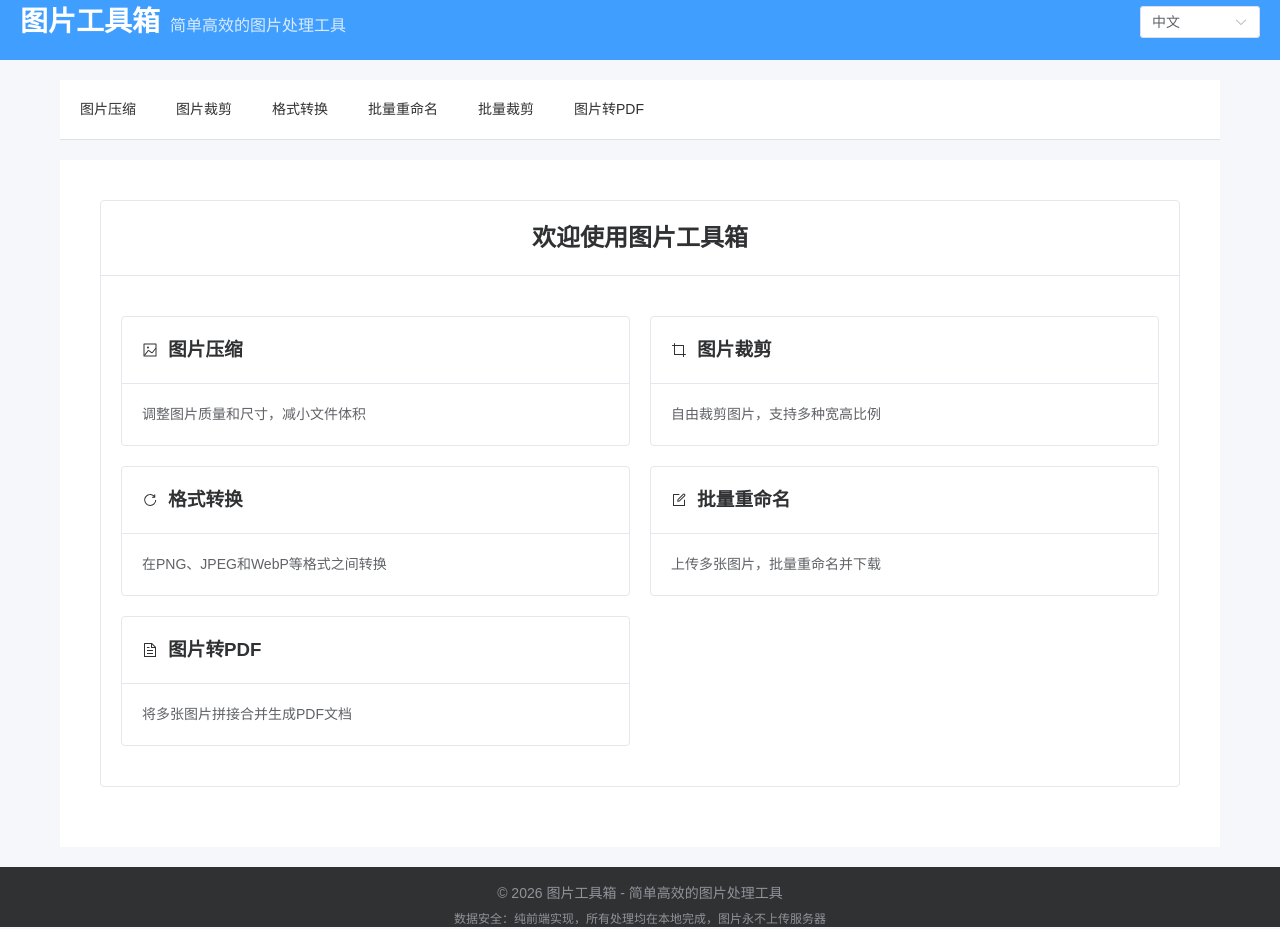
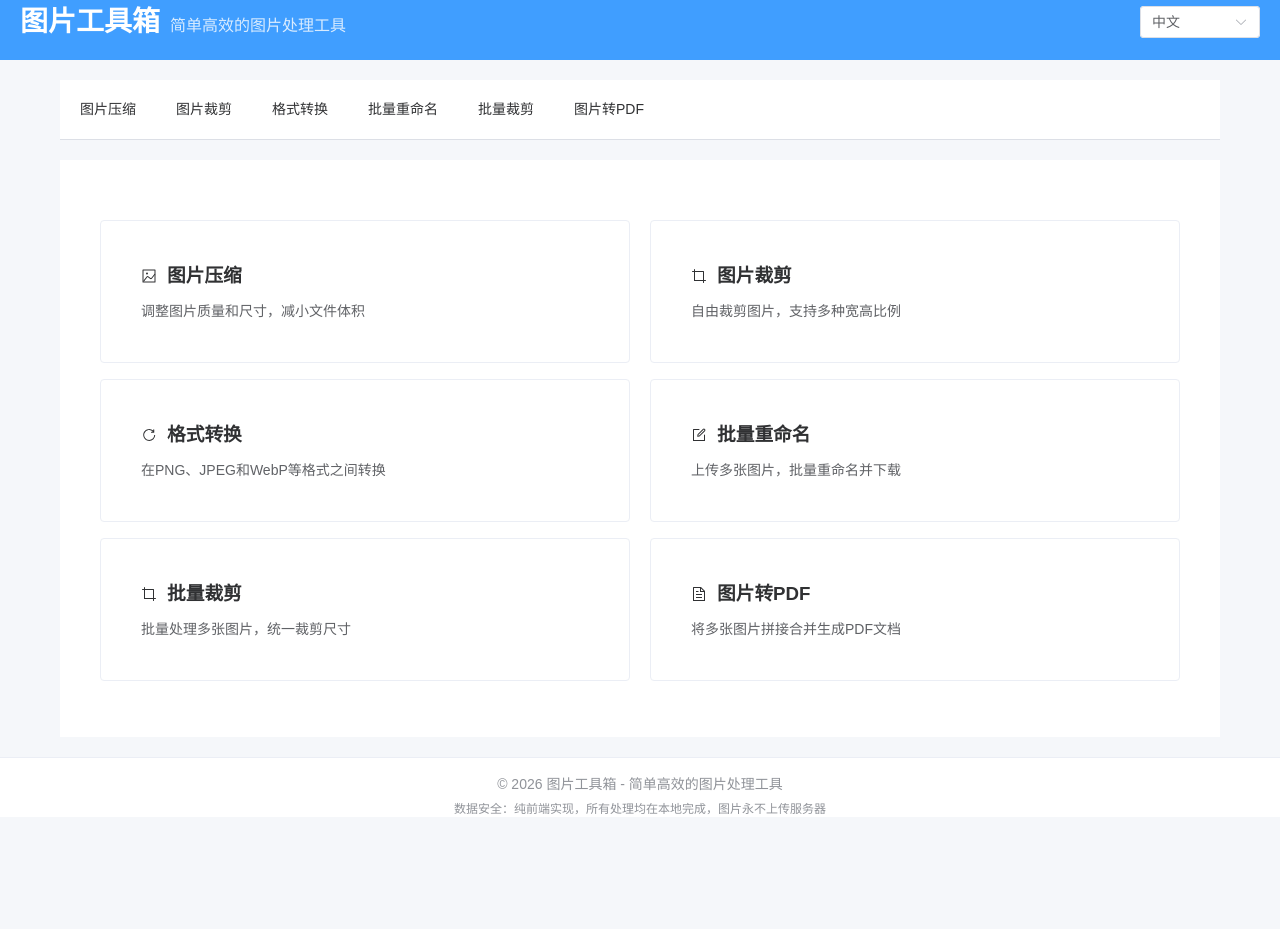
Before and after one commit to xxxeuniii/PicKit, a Vue app: page / in a window 1280 px wide. After the commit the page ends 819 px from the top, so only its background shows below. Built offline with nearby package versions, Linux system fonts and the light colour scheme.

Commit message:
优化首页样式：卡片布局、边距调整

```diff
--- a/css/style.css
+++ b/css/style.css
@@ -169,11 +169,12 @@ body {
 
 /* 页脚样式 */
 .el-footer {
-    background-color: #303133;
+    background-color: #ffffff;
     color: #909399;
     text-align: center;
     padding: 15px;
     font-size: 14px;
+    border-top: 1px solid #ebeef5;
 }
 
 /* 响应式调整 */
--- a/src/App.vue
+++ b/src/App.vue
@@ -133,11 +133,12 @@ body {
 
 /* 页脚样式 */
 .el-footer {
-  background-color: #303133;
+  background-color: #ffffff;
   color: #909399;
   text-align: center;
   padding: 15px;
   font-size: 14px;
+  border-top: 1px solid #ebeef5;
 }
 
 .el-footer .security-tip {
--- a/src/locales/en.js
+++ b/src/locales/en.js
@@ -27,6 +27,10 @@ export default {
       rename: {
         title: 'Batch Rename',
         description: 'Upload multiple images, rename them in batch and download'
+      },
+      batchCrop: {
+        title: 'Batch Crop',
+        description: 'Process multiple images in batch with unified crop size'
       },
       pdf: {
         title: 'Images to PDF',
--- a/src/locales/ja.js
+++ b/src/locales/ja.js
@@ -27,6 +27,10 @@ export default {
       rename: {
         title: '一括リネーム',
         description: '複数の画像をアップロードし、一括でリネームしてダウンロード'
+      },
+      batchCrop: {
+        title: '一括トリミング',
+        description: '複数の画像を一括処理し、統一したサイズでトリミング'
       },
       pdf: {
         title: '画像をPDFに',
--- a/src/locales/zh.js
+++ b/src/locales/zh.js
@@ -27,6 +27,10 @@ export default {
       rename: {
         title: '批量重命名',
         description: '上传多张图片，批量重命名并下载'
+      },
+      batchCrop: {
+        title: '批量裁剪',
+        description: '批量处理多张图片，统一裁剪尺寸'
       },
       pdf: {
         title: '图片转PDF',
--- a/src/views/HomeView.vue
+++ b/src/views/HomeView.vue
@@ -1,73 +1,68 @@
 <template>
   <div class="home-container">
-    <el-card shadow="never">
-      <template #header>
-        <div class="card-header">
-          <h2>{{ $t('home.welcome') }}</h2>
-        </div>
-      </template>
     <div class="feature-list">
       <el-row :gutter="20">
         <el-col :span="12" :xs="24" :sm="12" :md="12" :lg="12">
-            <el-card shadow="hover" @click="$router.push('/compress')">
-              <template #header>
+          <el-card shadow="never" class="feature-card" @click="$router.push('/compress')">
             <div class="feature-header">
               <el-icon><Picture /></el-icon>
               <h3>{{ $t('home.features.compress.title') }}</h3>
             </div>
-              </template>
             <div class="feature-description">
               {{ $t('home.features.compress.description') }}
             </div>
           </el-card>
         </el-col>
         <el-col :span="12" :xs="24" :sm="12" :md="12" :lg="12">
-            <el-card shadow="hover" @click="$router.push('/crop')">
-              <template #header>
+          <el-card shadow="never" class="feature-card" @click="$router.push('/crop')">
             <div class="feature-header">
               <el-icon><Crop /></el-icon>
               <h3>{{ $t('home.features.crop.title') }}</h3>
             </div>
-              </template>
             <div class="feature-description">
               {{ $t('home.features.crop.description') }}
             </div>
           </el-card>
         </el-col>
         <el-col :span="12" :xs="24" :sm="12" :md="12" :lg="12">
-            <el-card shadow="hover" @click="$router.push('/convert')">
-              <template #header>
+          <el-card shadow="never" class="feature-card" @click="$router.push('/convert')">
             <div class="feature-header">
               <el-icon><RefreshRight /></el-icon>
               <h3>{{ $t('home.features.convert.title') }}</h3>
             </div>
-              </template>
             <div class="feature-description">
               {{ $t('home.features.convert.description') }}
             </div>
           </el-card>
         </el-col>
         <el-col :span="12" :xs="24" :sm="12" :md="12" :lg="12">
-            <el-card shadow="hover" @click="$router.push('/rename')">
-              <template #header>
+          <el-card shadow="never" class="feature-card" @click="$router.push('/rename')">
             <div class="feature-header">
               <el-icon><Edit /></el-icon>
               <h3>{{ $t('home.features.rename.title') }}</h3>
             </div>
-              </template>
             <div class="feature-description">
               {{ $t('home.features.rename.description') }}
             </div>
           </el-card>
         </el-col>
         <el-col :span="12" :xs="24" :sm="12" :md="12" :lg="12">
-            <el-card shadow="hover" @click="$router.push('/pdf')">
-              <template #header>
+          <el-card shadow="never" class="feature-card" @click="$router.push('/batch-crop')">
+            <div class="feature-header">
+              <el-icon><Crop /></el-icon>
+              <h3>{{ $t('home.features.batchCrop.title') }}</h3>
+            </div>
+            <div class="feature-description">
+              {{ $t('home.features.batchCrop.description') }}
+            </div>
+          </el-card>
+        </el-col>
+        <el-col :span="12" :xs="24" :sm="12" :md="12" :lg="12">
+          <el-card shadow="never" class="feature-card" @click="$router.push('/pdf')">
             <div class="feature-header">
               <el-icon><Document /></el-icon>
               <h3>{{ $t('home.features.pdf.title') }}</h3>
             </div>
-              </template>
             <div class="feature-description">
               {{ $t('home.features.pdf.description') }}
             </div>
@@ -75,7 +70,6 @@
         </el-col>
       </el-row>
     </div>
-    </el-card>
   </div>
 </template>
 
@@ -88,16 +82,6 @@ import { Picture, Crop, RefreshRight, Edit, Document } from '@element-plus/icons
   padding: 20px;
   max-width: 1200px;
   margin: 0 auto;
-}
-
-.welcome-card {
-  margin-bottom: 20px;
-}
-
-.card-header {
-  display: flex;
-  justify-content: center;
-  align-items: center;
 }
 
 .feature-list {
@@ -114,16 +98,20 @@ import { Picture, Crop, RefreshRight, Edit, Document } from '@element-plus/icons
   color: #606266;
   font-size: 14px;
   line-height: 1.5;
+  margin-top: 10px;
 }
 
-.el-card {
-  margin-bottom: 20px;
-  transition: transform 0.3s;
+.feature-card {
   cursor: pointer;
+  transition: all 0.3s;
+  border: 1px solid #ebeef5;
+  padding: 20px;
+  margin-bottom: 16px;
 }
 
-.el-card:hover {
-  transform: translateY(-5px);
+.feature-card:hover {
+  border-color: #c0c4cc;
+  background-color: #fafafa;
 }
 
 @media (max-width: 768px) {
```
Lines whose indentation alone changed are shown as unchanged.
